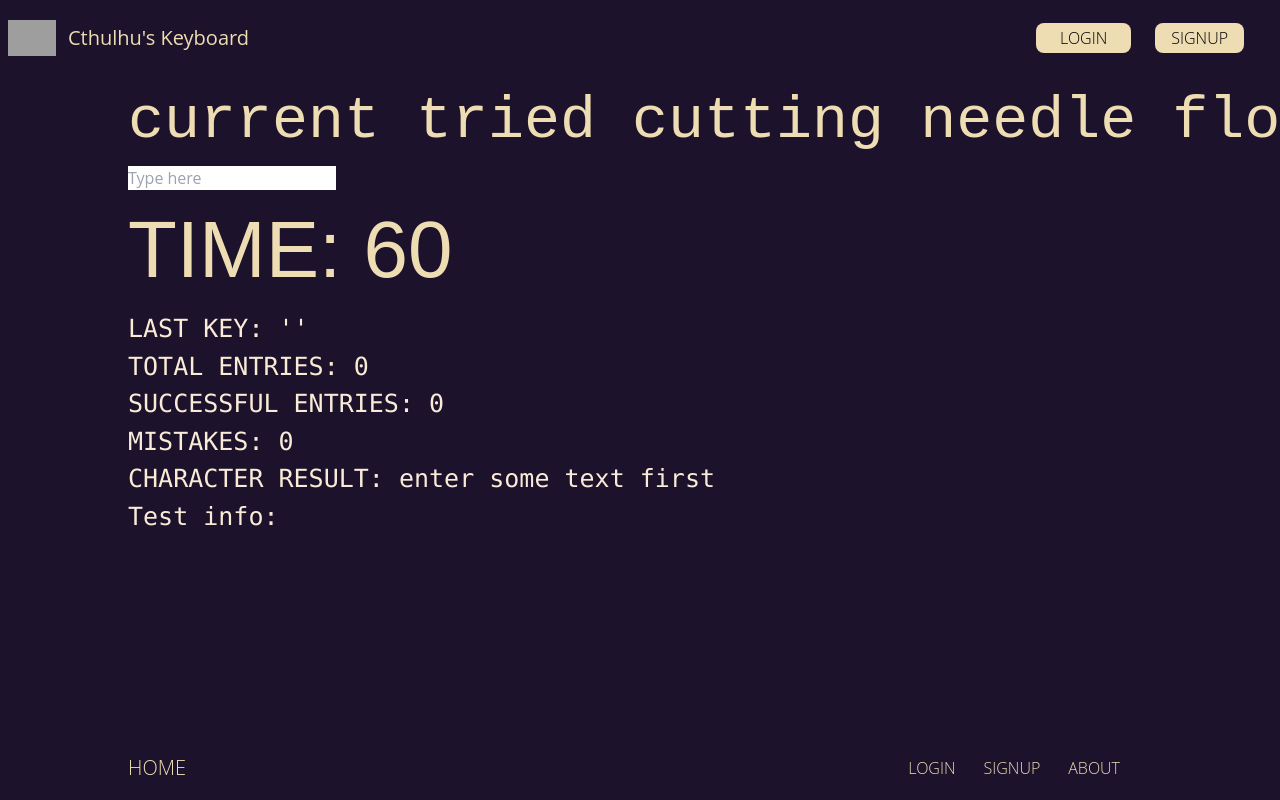
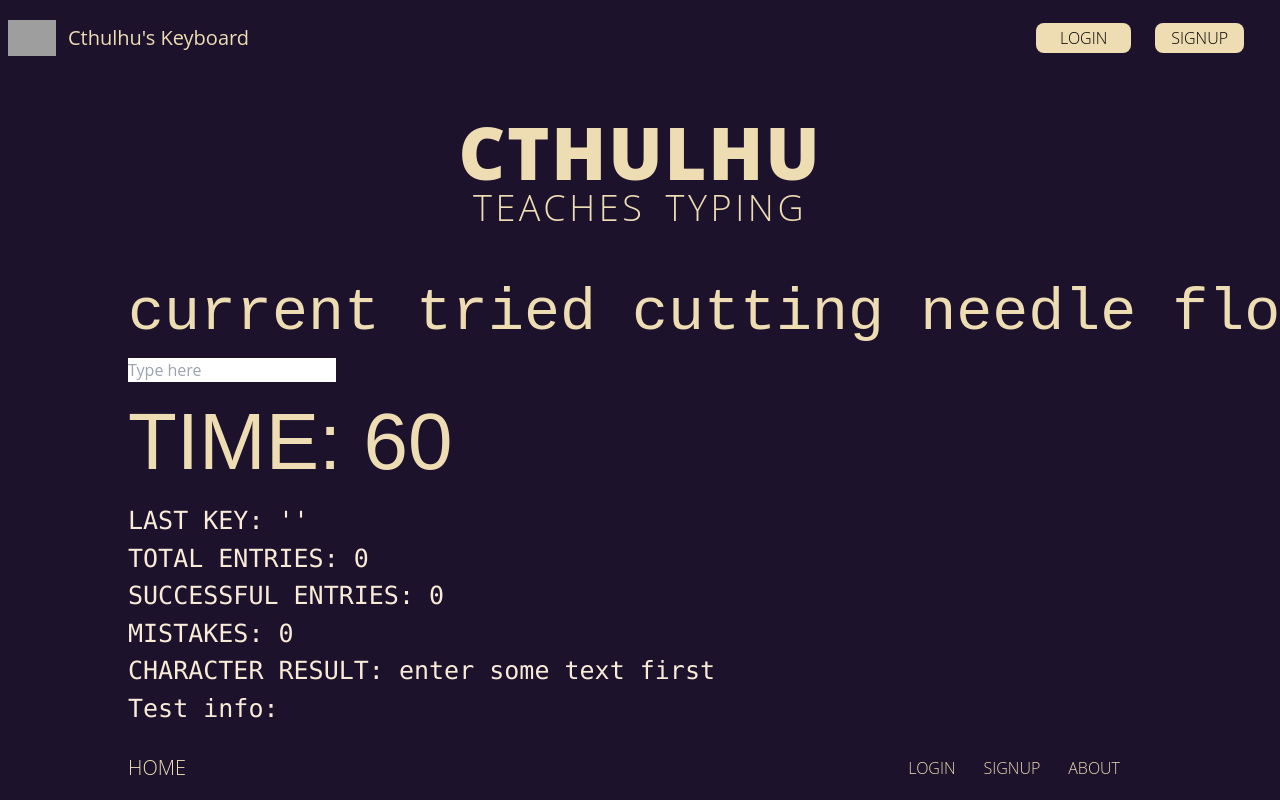
Before and after one commit to maxwellsquared/cthulhu-teaches-typing, a React (Create React App) app: page / in a window 1280 px wide. Shown: the top 800 px of the page. Built offline with nearby package versions, Linux system fonts and the light colour scheme; grey boxes are pictures that could not be loaded.

Commit message:
Banner name

```diff
--- a/src/routes/Home.jsx
+++ b/src/routes/Home.jsx
@@ -2,7 +2,18 @@ import TypingField from '../components/TypingField';
 
 // this should be the main page, displayed when URL is '/'
 const Home = () => {
-  return <TypingField />;
+  return (
+    <>
+      <div className="align my-10 flex flex-col items-center">
+        <div className="text-7xl font-extrabold tracking-wide text-pale-gold">CTHULHU</div>
+        <div className="flex gap-5">
+          <div className="text-4xl font-light tracking-widest text-pale-gold">TEACHES </div>
+          <div className="text-4xl font-light tracking-widest text-pale-gold">TYPING</div>
+        </div>
+      </div>
+      <TypingField />
+    </>
+  );
 };
 
 export default Home;
```
